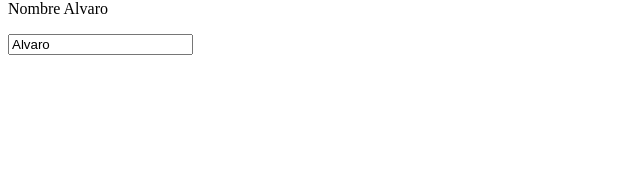
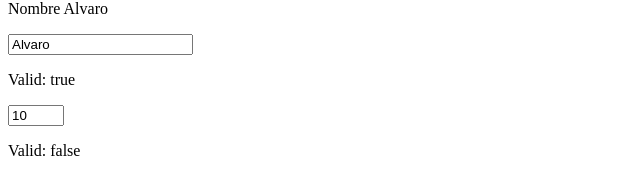
Before and after one commit to Alvaro-Hernandez/basics_of_Angular_Platzi, an Angular app in the folder my-app/: page / in a window 1280 px wide. Shown: the part 1142-1315 px from the top of the page, without its empty margins (0-640 px from the left). Before the commit the page ends 1205 px from the top, so only its background shows below. Built offline with nearby package versions, Linux system fonts and the light colour scheme.

Commit message:
Repaso terminado de NgModel

```diff
--- a/my-app/src/app/app.component.html
+++ b/my-app/src/app/app.component.html
@@ -46,7 +46,11 @@
 </div>
 <input type="text" [value]="persona.name" (keyup)="changeName($event)">
 <hr>
+
 <h1>NgModel</h1>
 <p>Nombre {{persona.name}}</p>
 <!-- Con esta funcion vamos a trabajar sobre el ngModel el cual permite el intercambio de datos en el cual nosotros le adjuntamos el objeto al cual se le va a cambiar el nombre -->
-<input type="text" [(ngModel)]="persona.name"/>
+<input type="text" required #nameInput="ngModel" [(ngModel)]="persona.name"/>
+<p>Valid: {{nameInput.valid}}</p>
+<input type="number" max="20" min="15" required #ageInput="ngModel" [(ngModel)]="persona.edad"/>
+<p>Valid: {{ageInput.valid}}</p>
```
